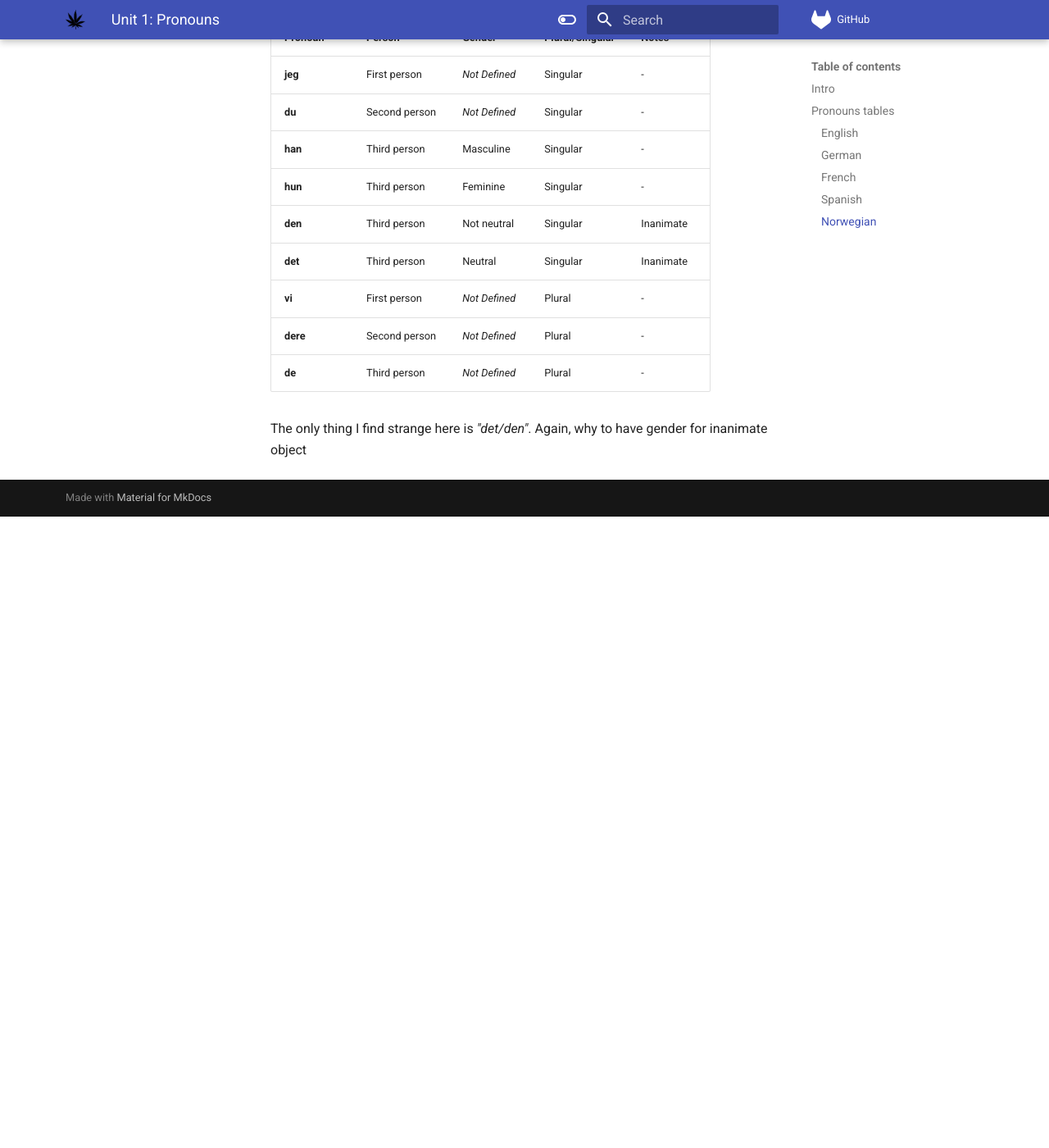
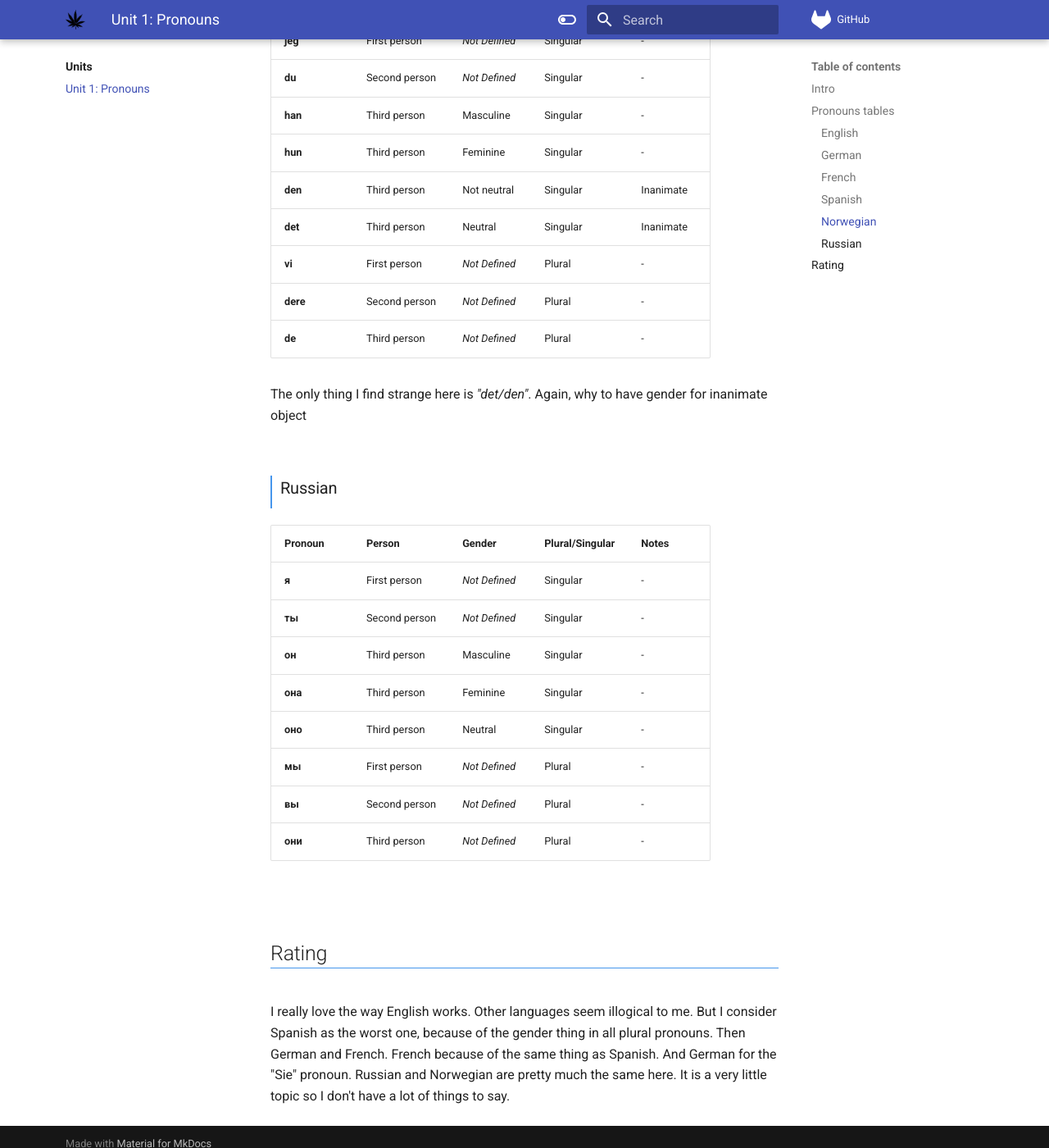
Before and after one commit to allanger/non-programming-languages, an MkDocs documentation site: the page built from docs/pages/units/1.pronouns.md, in a window 1280 px wide and 1400 px high, scrolled down 3901 px. Shown: the whole window at 82% size. Built offline with MkDocs 1.6.1 and Material for MkDocs 9.7.7, drawn with Linux system fonts in a browser that asks for light colours; comment, search, counter and statistics services are not loaded; the version menu is left out; before the commit the page ends 4531 px from its top, so only the background shows below that; some of the changed text lies outside the part shown.

```diff
--- a/docs/pages/units/1. pronouns.md
+++ b/docs/pages/units/1.pronouns.md
@@ -93,3 +92,20 @@ Use the feminine if there are no masculine people in the group.
 | **de**   | Third person  | _Not Defined_ | Plural          | -         |
 
 The only thing I find strange here is _"det/den"_. Again, why to have gender for inanimate object
+
+### Russian
+| Pronoun | Person        | Gender        | Plural/Singular | Notes |
+| ------- | ------------- | ------------- | --------------- | ----- |
+| **я**   | First person  | _Not Defined_ | Singular        | -     |
+| **ты**  | Second person | _Not Defined_ | Singular        | -     |
+| **он**  | Third person  | Masculine     | Singular        | -     |
+| **она** | Third person  | Feminine      | Singular        | -     |
+| **оно** | Third person  | Neutral       | Singular        | -     |
+| **мы**  | First person  | _Not Defined_ | Plural          | -     |
+| **вы**  | Second person | _Not Defined_ | Plural          | -     |
+| **они** | Third person  | _Not Defined_ | Plural          | -     |
+
+
+## Rating
+
+I really love the way English works. Other languages seem illogical to me. But I consider Spanish as the worst one, because of the gender thing in all plural pronouns. Then German and French. French because of the same thing as Spanish. And German for the "Sie" pronoun. Russian and Norwegian are pretty much the same here. It is a very little topic so I don't have a lot of things to say.
--- a/mkdocs.yml
+++ b/mkdocs.yml
@@ -9,6 +9,8 @@ nav:
   - Units:
       - pages/units/index.md
       - "Unit 1: Pronouns": pages/units/1.pronouns.md
+  - Notes:
+    - Rating: pages/notes/rating.md
 extra_css:
   - "assets/css/custom.css"
 
```
Also changed, not shown: other parts of docs/pages/units/1.pronouns.md (+1 -2 lines), docs/pages/notes/rating.md (added, +9 -0 lines), docs/pages/units/index copy.md (deleted, +0 -14 lines), 1 other file.
